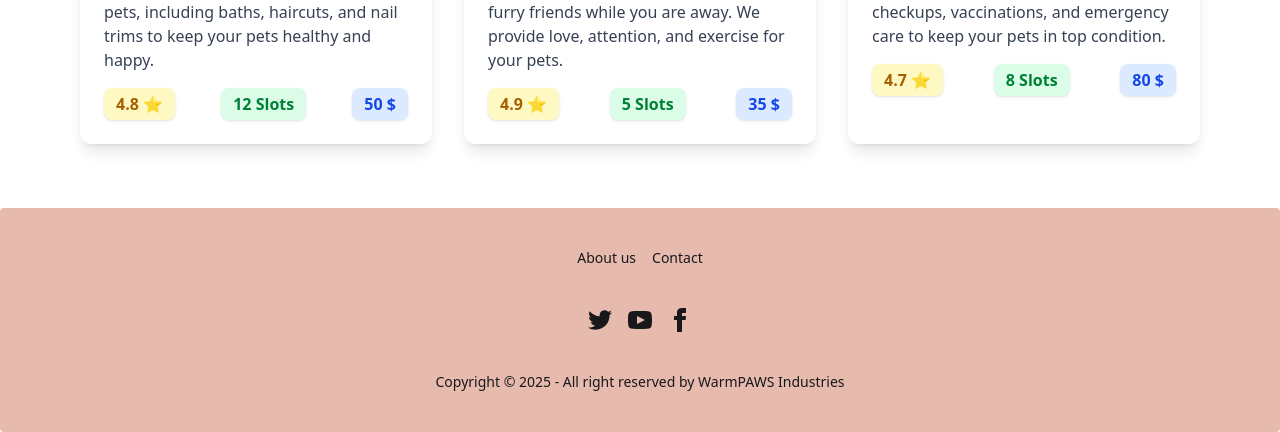
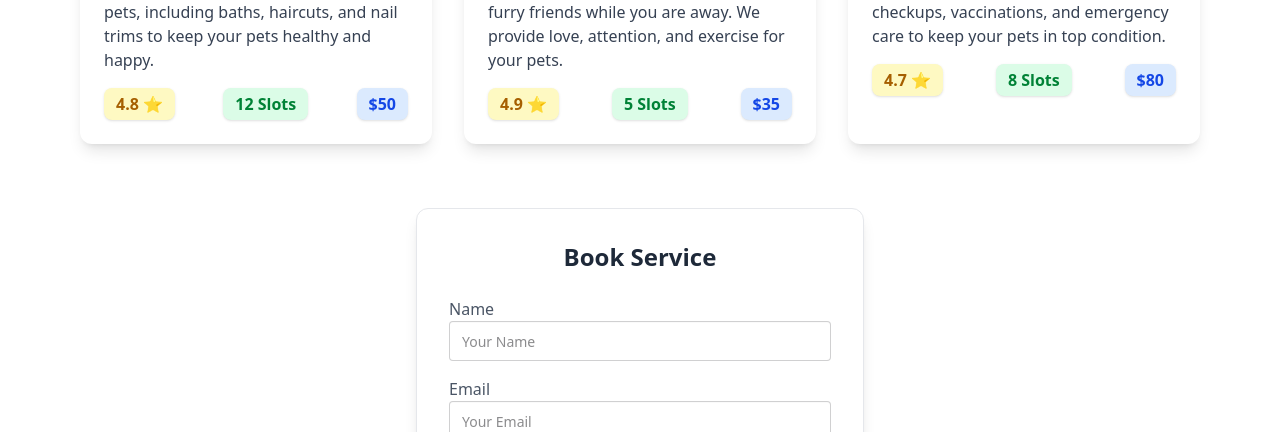
Before and after one commit to SadgeRaf/WarmPAWS, a React (Vite) app: page /services in a window 1280 px wide. Shown: the part 600-1032 px from the top of the page. Built offline with nearby package versions, Linux system fonts and the light colour scheme; no server answers.

Commit message:
fixed login functionaility and fixed images and data not showing up

```diff
--- a/public/tips.json
+++ b/public/tips.json
@@ -3,18 +3,18 @@
       "id": 1,
       "title": "Keep Them Warm Indoors",
       "description": "Ensure your pets have a warm, draft-free place to sleep, preferably off the floor and away from cold areas.",
-      "image": "/images/keep-warm.jpg"
+      "image": "https://i.postimg.cc/MnQNg5zy/images-4.jpg"
     },
     {
       "id": 2,
       "title": "Hydrate and Moisturize",
       "description": "Cold air can dry out your pet’s skin. Keep them hydrated and use vet-approved moisturizers if needed.",
-      "image": "/images/hydrate.jpg"
+      "image": "https://i.postimg.cc/RWHy2dv1/images-6.jpg"
     },
     {
       "id": 3,
       "title": "Watch Outdoor Time",
       "description": "Limit outdoor play during extreme cold and consider protective clothing for short-haired pets.",
-      "image": "/images/outdoor.jpg"
+      "image": "https://i.postimg.cc/BjKkRpJT/images-7.jpg"
     }
   ]
--- a/public/vets.json
+++ b/public/vets.json
@@ -4,20 +4,20 @@
       "name": "Dr. Sarah Thompson",
       "specialty": "Veterinary Surgeon",
       "experience": "10+ years of experience in small animal surgery",
-      "image": "/images/vet1.jpg"
+      "image": "https://i.postimg.cc/C1JsSDdH/veterinarian-check-ing-puppy-s-health-23-2148728396.avif"
     },
     {
       "id": 2,
       "name": "Dr. Leo Ahmed",
       "specialty": "Animal Nutrition Specialist",
       "experience": "Expert in customized diet plans for cats and dogs",
-      "image": "/images/vet2.jpg"
+      "image": "https://i.postimg.cc/vBXtb9Dt/istockphoto-485732951-612x612.jpg"
     },
     {
       "id": 3,
       "name": "Dr. Emma Li",
       "specialty": "Pet Behaviorist",
       "experience": "Helps improve your pet’s mental well-being and behavior",
-      "image": "/images/vet3.jpg"
+      "image": "https://i.postimg.cc/SsVfk8jc/asian-female-veterinarian-examining-cat-s-medical-condition-296537-5294.avif"
     }
   ]
--- a/src/component/Card.jsx
+++ b/src/component/Card.jsx
@@ -22,8 +22,8 @@ const Card = ({ data }) => {
         <h2 className="card-title text-accent">{data.serviceName}</h2>
         <p className='text-base-200'>{data.description}</p>
         <div className='flex items-center justify-between gap-4'>
-          <p className='text-amber-500  bg-green-500 text-center rounded-3xl'>{data.rating}</p>
-          <p className='text-green-500 bg-amber-500 text-center rounded-3xl'>{data.price} $</p>
+          <p className='text-amber-500  bg-amber-100 text-center rounded-3xl'>{data.rating}</p>
+          <p className='text-green-500 bg-green-100 text-center rounded-3xl'>{data.price} $</p>
         </div>
         <div className="card-actions justify-center mt-2">
           <button onClick={handleChange} className="btn btn-secondary">View Details</button>
--- a/src/pages/Login.jsx
+++ b/src/pages/Login.jsx
@@ -14,16 +14,18 @@ const Login = () => {
     const form = e.target;
     const email = form.email.value;
     const password = form.password.value;
+
     const pattern = /^(?=.*[A-Z])(?=.*[a-z]).{6,}$/;
     if (!pattern.test(password)){
-      setPasswordError('Password must be atlest 6 characters long');
+      setPasswordError('Password must be atlest 6 characters long and needs to have atleast 1 uppercase and 1 lowercase');
       return ;
     }
 
     setPasswordError('');
 
     logIn(email,password).then((res)=>{
-      setUser(res.user);
+      const user = res.user;
+      setUser(user);
       toast.success("Logged in Succesfully");
       form.reset();
     }).catch((error)=>{
@@ -47,6 +49,7 @@ const Login = () => {
           <div>
             <label className="label text-gray-600">Email</label>
             <input
+              name='email'
               type="email"
               className="input input-bordered w-full"
               placeholder="Enter your email"
@@ -57,6 +60,7 @@ const Login = () => {
           <div className='relative'>
             <label className="label text-gray-600">Password</label>
             <input
+              name='password'
               type={showPassword ? 'text' : "password"}
               className="input input-bordered w-full"
               placeholder="Enter your password"
--- a/src/pages/Profile.jsx
+++ b/src/pages/Profile.jsx
@@ -2,7 +2,7 @@ import React from 'react';
 
 const Profile = () => {
     return (
-        <div>
+        <div className='w-11/12 mx-auto'>
             <h1>Hello</h1>
         </div>
     );
--- a/src/pages/Services.jsx
+++ b/src/pages/Services.jsx
@@ -1,4 +1,6 @@
 import React from 'react';
+import { toast } from 'react-toastify';
+
 
 const services = [
   {
@@ -6,7 +8,8 @@ const services = [
     name: 'Pet Grooming',
     provider: 'Happy Paws',
     email: 'contact@happypaws.com',
-    image: 'https://images.unsplash.com/photo-1558788353-f76d92427f16?auto=format&fit=crop&w=800&q=80',
+    image:
+      'https://images.unsplash.com/photo-1592194996308-7b43878e84a6?auto=format&fit=crop&w=800&q=80',
     description:
       'Professional grooming services for your pets, including baths, haircuts, and nail trims to keep your pets healthy and happy.',
     rating: 4.8,
@@ -18,7 +21,8 @@ const services = [
     name: 'Pet Sitting',
     provider: 'Cozy Pets',
     email: 'info@cozypets.com',
-    image: 'https://images.unsplash.com/photo-1558788353-f76d92427f16?auto=format&fit=crop&w=800&q=80',
+    image:
+      'https://i.postimg.cc/Wz0dvywF/Winter-Dog-Walk-Header-Image-Social-Featured.png',
     description:
       'Reliable pet sitting services for your furry friends while you are away. We provide love, attention, and exercise for your pets.',
     rating: 4.9,
@@ -30,7 +34,8 @@ const services = [
     name: 'Veterinary Care',
     provider: 'Healthy Paws Clinic',
     email: 'vet@healthypaws.com',
-    image: 'https://images.unsplash.com/photo-1558788353-f76d92427f16?auto=format&fit=crop&w=800&q=80',
+    image:
+      'https://i.postimg.cc/SsVfk8jc/asian-female-veterinarian-examining-cat-s-medical-condition-296537-5294.avif',
     description:
       'Full veterinary services including checkups, vaccinations, and emergency care to keep your pets in top condition.',
     rating: 4.7,
@@ -40,11 +45,20 @@ const services = [
 ];
 
 const Services = () => {
+  const handleBookNow = (e) => {
+    e.preventDefault();
+    toast.success('✅ Service booked successfully!');
+    e.target.reset();
+  };
+
   return (
     <section className="max-w-6xl mx-auto py-16 px-4">
-      <h2 className="text-4xl font-bold text-center mb-12 text-gray-900">Our Services</h2>
+      <h2 className="text-4xl font-bold text-center mb-12 text-gray-900">
+        Our Services
+      </h2>
 
-      <div className="grid md:grid-cols-3 gap-8">
+      {/* Services Grid */}
+      <div className="grid md:grid-cols-3 gap-8 mb-16">
         {services.map((service) => (
           <div
             key={service.id}
@@ -56,19 +70,62 @@ const Services = () => {
               className="w-full h-56 object-cover"
             />
             <div className="p-6 space-y-3">
-              <h3 className="text-2xl font-semibold text-gray-800">{service.name}</h3>
+              <h3 className="text-2xl font-semibold text-gray-800">
+                {service.name}
+              </h3>
               <p className="text-indigo-600 font-medium">{service.provider}</p>
               <p className="text-gray-600 text-sm">{service.email}</p>
               <p className="text-gray-700">{service.description}</p>
 
               <div className="flex justify-between items-center mt-4">
-                <span className="bg-yellow-100 text-yellow-700 px-3 py-1 rounded-lg font-semibold shadow">{service.rating} ⭐</span>
-                <span className="bg-green-100 text-green-700 px-3 py-1 rounded-lg font-semibold shadow">{service.slotsAvailable} Slots</span>
-                <span className="bg-blue-100 text-blue-700 px-3 py-1 rounded-lg font-semibold shadow">{service.price} $</span>
+                <span className="bg-yellow-100 text-yellow-700 px-3 py-1 rounded-lg font-semibold shadow">
+                  {service.rating} ⭐
+                </span>
+                <span className="bg-green-100 text-green-700 px-3 py-1 rounded-lg font-semibold shadow">
+                  {service.slotsAvailable} Slots
+                </span>
+                <span className="bg-blue-100 text-blue-700 px-3 py-1 rounded-lg font-semibold shadow">
+                  ${service.price}
+                </span>
               </div>
             </div>
           </div>
         ))}
+      </div>
+
+      {/* Book Service Form */}
+      <div className="max-w-md mx-auto bg-white shadow-lg rounded-xl p-8 border border-gray-200">
+        <h3 className="text-2xl font-bold text-gray-800 mb-6 text-center">
+          Book Service
+        </h3>
+
+        <form onSubmit={handleBookNow} className="space-y-4">
+          <div>
+            <label className="label text-gray-600">Name</label>
+            <input
+              type="text"
+              name="name"
+              className="input input-bordered w-full"
+              placeholder="Your Name"
+              required
+            />
+          </div>
+
+          <div>
+            <label className="label text-gray-600">Email</label>
+            <input
+              type="email"
+              name="email"
+              className="input input-bordered w-full"
+              placeholder="Your Email"
+              required
+            />
+          </div>
+
+          <button type="submit" className="btn btn-neutral w-full mt-2">
+            Book Now
+          </button>
+        </form>
       </div>
     </section>
   );
```
